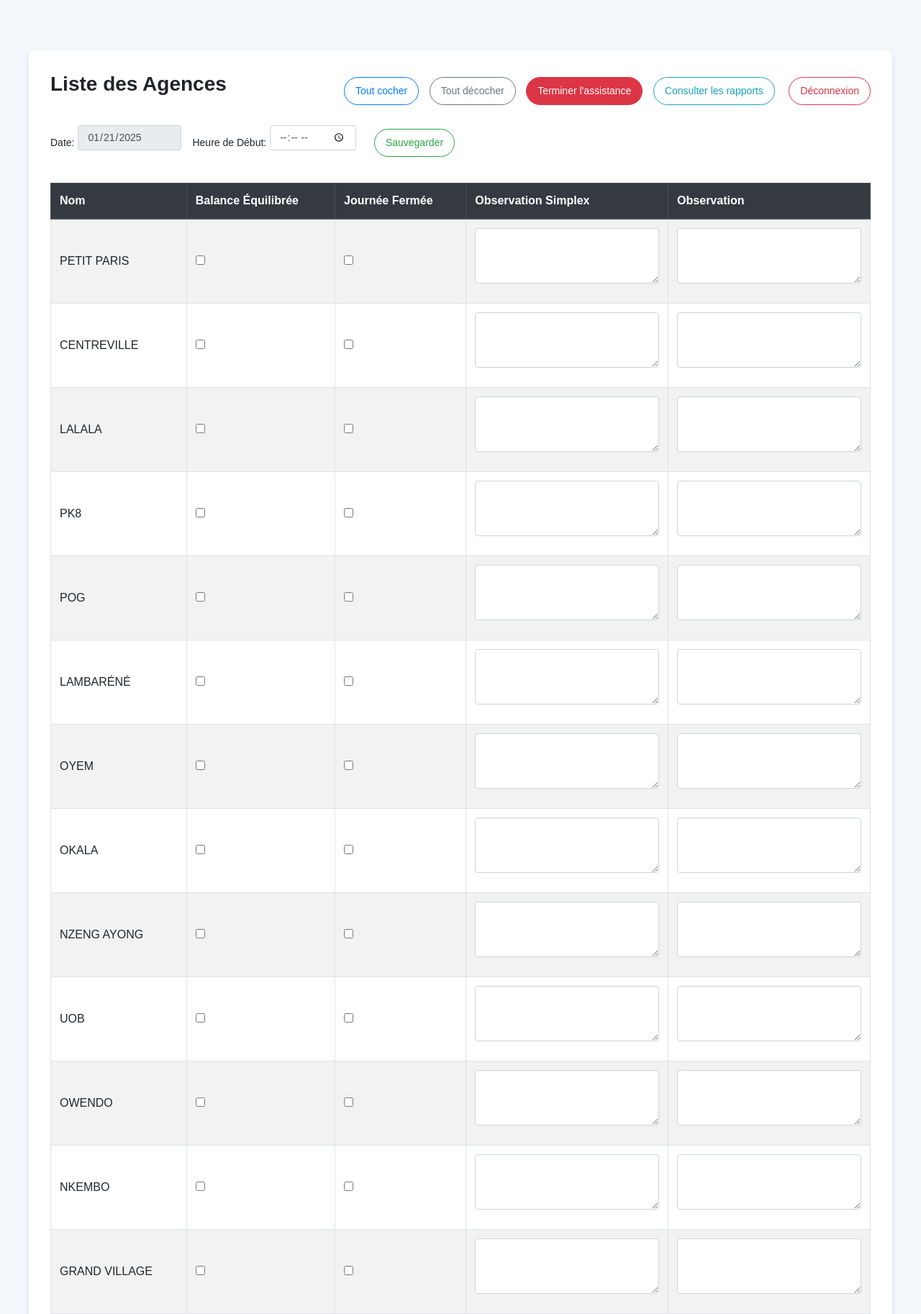
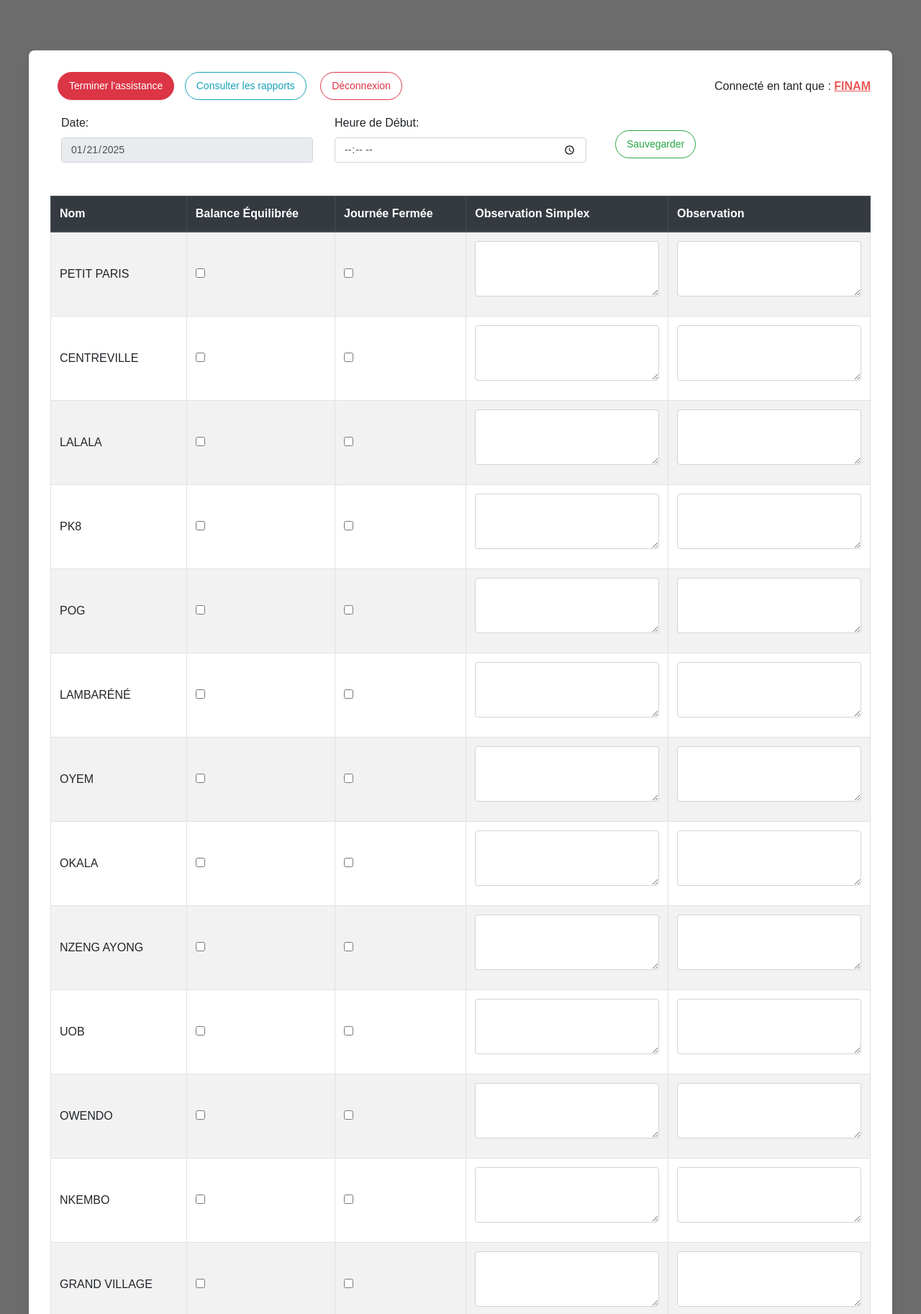
Before and after one commit to jminkoh/gestion_agences, a Django app: page /agences/ in a window 1280 px wide. Shown: the top 1826 px of the page at 72% size. Run offline with Django 5.2, Linux system fonts and the light colour scheme; a user stored in the database is signed in; data comes from the database, SQL or seed files in the repository; both versions use the stored data as it was after the commit; some libraries are stand-ins or nearby versions.

Commit message:
ajustement

```diff
--- a/cloture/templates/cloture/liste_agences.html
+++ b/cloture/templates/cloture/liste_agences.html
@@ -14,7 +14,7 @@
     <style>
       body {
         font-family: "Arial", sans-serif;
-        background-color: #f4f7fc;
+        background-color: #575757de; /* Assombrir la page */
         padding: 40px;
       }
       .container-fluid {
@@ -101,27 +101,18 @@
       .table tbody tr {
         margin-bottom: 10px;
       }
+      strong {
+        color: #e81c1cbe;
+        text-decoration: underline;
+        cursor: pointer;
+        text-transform: uppercase;
+      }
     </style>
   </head>
   <body>
     <div class="container-fluid">
       <div class="top-buttons">
-        <h1>Liste des Agences</h1>
         <div>
-          <button
-            type="button"
-            class="btn btn-sm btn-outline-primary"
-            id="selectAll"
-          >
-            Tout cocher
-          </button>
-          <button
-            type="button"
-            class="btn btn-sm btn-outline-secondary"
-            id="deselectAll"
-          >
-            Tout décocher
-          </button>
           <button type="button" class="btn btn-sm btn-danger" id="saveReport">
             Terminer l'assistance
           </button>
@@ -138,10 +129,16 @@
             >Déconnexion</a
           >
         </div>
+
+        <div>
+          <span>Connecté en tant que : <strong>{{ user }}</strong></span>
+          <!-- Boutons et autres éléments -->
+        </div>
       </div>
 
-      <form class="form-inline" method="post" id="timeForm">
+      <form class="form d-flex align-items-center" method="post" id="timeForm">
         {% csrf_token %}
+        <div class="col-md-4">
           <div class="form-group">
             <label for="date">Date:</label>
             <input
@@ -153,6 +150,8 @@
               disabled
             />
           </div>
+        </div>
+        <div class="col-md-4">
           <div class="form-group">
             <label for="heure_debut">Heure de Début:</label>
             <input
@@ -163,9 +162,12 @@
               value="{{ heure_debut }}"
             />
           </div>
+        </div>
+        <div class="col-md-4">
           <button type="submit" class="btn btn-sm btn-outline-success">
             Sauvegarder
           </button>
+        </div>
       </form>
 
       <div class="table-responsive">
@@ -210,8 +212,8 @@
                   rows="3"
                   data-id="observation_{{ agence.id }}"
                 >
-{{ agence.observation }}</textarea
-                >
+                  {{ agence.observation }}
+                </textarea>
               </td>
             </tr>
             {% endfor %}
--- a/cloture/views.py
+++ b/cloture/views.py
@@ -1,8 +1,8 @@
-from django.shortcuts import render, get_object_or_404, redirect
-from django.contrib.auth import authenticate, login, logout
+from django.shortcuts import render, redirect
+from django.contrib.auth import login, logout
 from django.contrib.auth.decorators import login_required
 from .models import Agence, RapportAgence
-from .forms import AgenceForm, ConnexionForm
+from .forms import ConnexionForm
 from datetime import date
 from django.http import JsonResponse, HttpResponseRedirect
 from django.views.decorators.csrf import csrf_exempt
@@ -62,6 +62,7 @@ def login(request):
 
 @login_required
 def liste_agences(request):
+    user = request.user.username
     agences = Agence.objects.all()
     today = date.today().strftime('%Y-%m-%d')
-    return render(request, 'cloture/liste_agences.html', context={'agences': agences, 'today': today})
+    return render(request, 'cloture/liste_agences.html', context={'agences': agences, 'today': today, 'user': user})
```
Also changed, not shown: db.sqlite3, 1 other file. Lines whose indentation alone changed are shown as unchanged.
